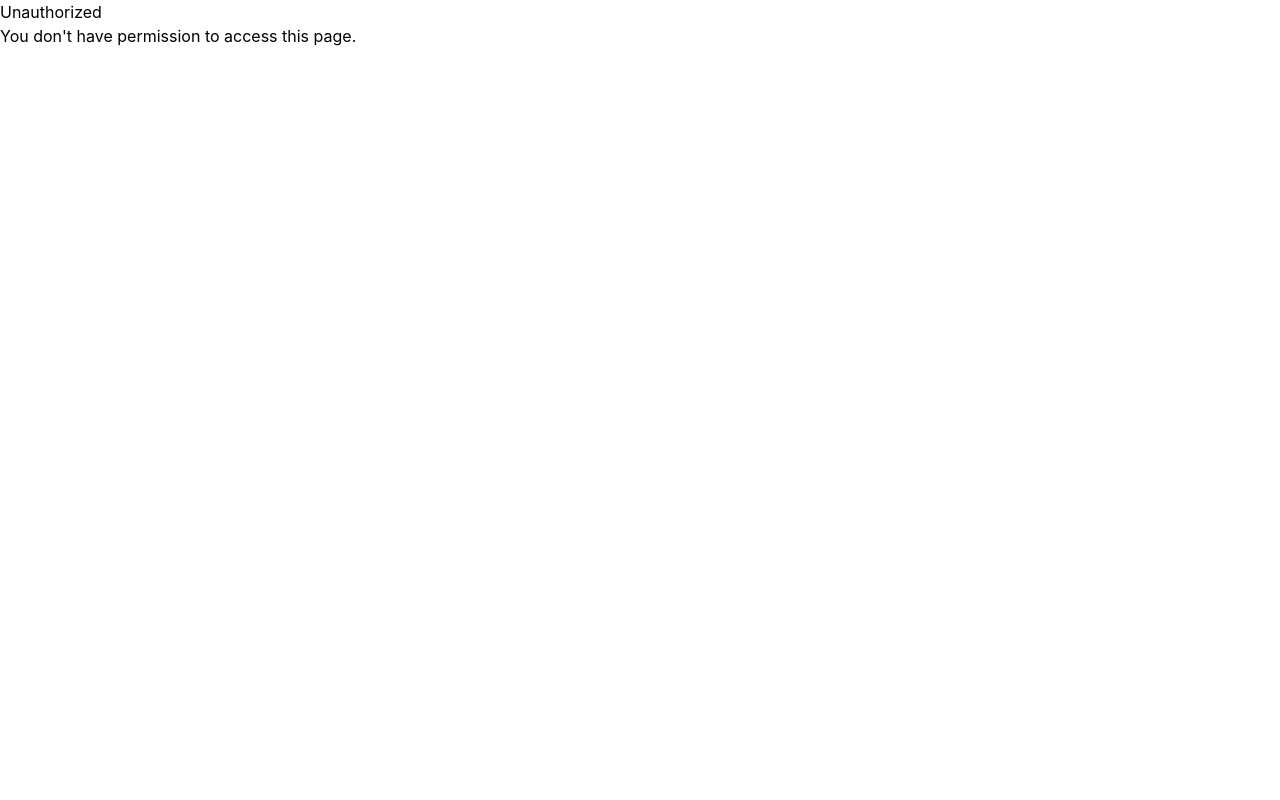
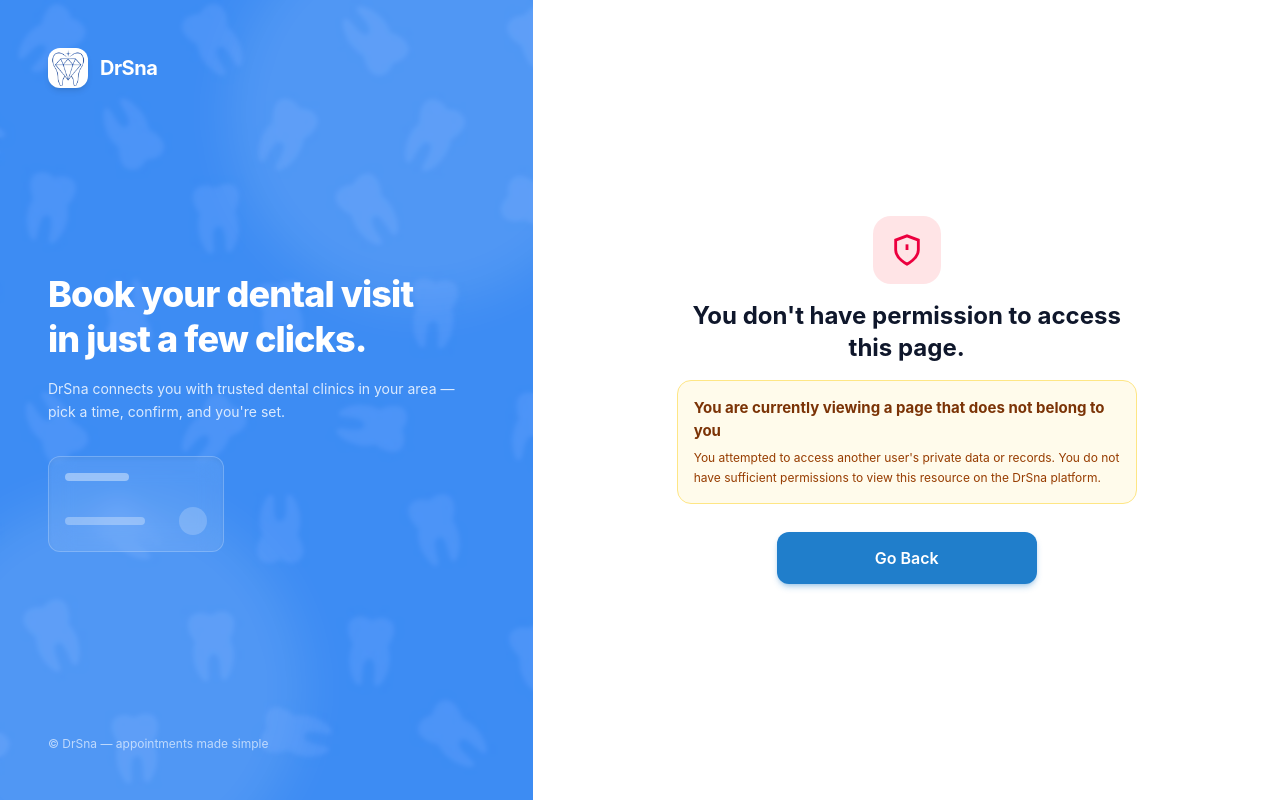
Before and after one commit to Hamzah435T/DrSnna, a React (Vite) app: page /unauthorized in a window 1280 px wide. Built offline with nearby package versions, Linux system fonts and the light colour scheme.

Commit message:
add design

```diff
--- a/src/pages/Landing.jsx
+++ b/src/pages/Landing.jsx
@@ -1,5 +1,5 @@
 import { useState } from 'react';
-import {useNavigate} from "react-router";
+import { Form, useNavigate } from "react-router";
 
 export default function Landing() {
     const navigate = useNavigate();
@@ -65,7 +65,7 @@ export default function Landing() {
 
                     {/* Right Actions & Auth Buttons */}
                     <div className="flex items-center gap-3">
-                        {/* Login / Register Placeholder Buttons */}
+                        {/* Login / Register Buttons */}
                         <div className="hidden sm:flex items-center gap-2">
                             <button
                                 onClick={() => navigate('/login')}
@@ -81,13 +81,15 @@ export default function Landing() {
                             </button>
                         </div>
 
-                      {/*   Logout Button
+                        {/* Logout Button */}
+                        <Form method="post" action="/logout">
                             <button
-                            onClick={() => navigate('/login')}
-                            className="bg-red-600 text-white px-4 py-1.5 sm:px-5 sm:py-2 rounded-lg font-semibold text-xs sm:text-sm shadow-sm hover:bg-red-700 transition-colors"
+                                type="submit"
+                                className="bg-red-600 text-white px-3.5 py-1.5 rounded-lg font-semibold text-xs shadow-sm hover:bg-red-700 transition-colors cursor-pointer"
                             >
                                 Log out
-                        </button>*/}
+                            </button>
+                        </Form>
 
                         {/* User Avatar */}
                         <div className="w-9 h-9 rounded-xl bg-sky-700 text-white font-semibold text-xs flex items-center justify-center shadow-sm">
--- a/src/pages/Register.jsx
+++ b/src/pages/Register.jsx
@@ -19,13 +19,15 @@ export default function Register() {
                 <div className="absolute -right-20 -top-20 h-96 w-96 rounded-full bg-white/10 blur-xl pointer-events-none" />
                 <div className="absolute -bottom-20 -left-20 h-96 w-96 rounded-full bg-white/10 blur-xl pointer-events-none" />
 
-                {/* Logo */}
-                <div className="relative z-10 flex items-center gap-3">
+                <Link
+                    to="/"
+                    className="relative z-10 flex items-center gap-3 cursor-pointer hover:opacity-90 transition-opacity w-fit"
+                >
                     <div className="flex h-10 w-10 items-center justify-center rounded-xl bg-white text-blue-600 shadow-md overflow-hidden">
                         <img src="logo.png" alt="logo" className="h-full w-full object-cover" />
                     </div>
                     <span className="text-xl font-bold tracking-tight">DrSnna</span>
-                </div>
+                </Link>
 
                 {/* Hero Text */}
                 <div className="relative z-10 max-w-md space-y-4">
--- a/src/pages/Unauthorized.jsx
+++ b/src/pages/Unauthorized.jsx
@@ -1,8 +1,101 @@
-export default function Unauthorized() {
+import { Link, useNavigate } from "react-router"; // استخدم "react-router-dom" إذا كنت تستخدم النسخة الشائعة
+
+export default function Unauthorized({ onGoBack }) {
+    const navigate = useNavigate();
+
+    const handleBack = () => {
+        if (onGoBack) {
+            onGoBack();
+        } else {
+            navigate('/'); // التوجيه المباشر لصفحة الـ Landing
+        }
+    };
+
     return (
-        <div>
-            <h1>Unauthorized</h1>
-            <p>You don't have permission to access this page.</p>
+        <div className="flex min-h-screen w-full bg-white font-sans">
+            {/* Left side: Brand Banner */}
+            <div
+                className="relative hidden w-5/12 flex-col justify-between overflow-hidden p-12 text-white lg:flex bg-cover bg-center"
+                style={{ backgroundImage: "url('/bg.png')" }}
+            >
+                {/* Overlay لدمج اللون الأزرق مع الصورة وجعل النص واضح */}
+                <div className="absolute inset-0 bg-blue-500/70 backdrop-blur-[2px]" />
+
+                {/* Visual Elements */}
+                <div className="absolute -right-20 -top-20 h-96 w-96 rounded-full bg-white/10 blur-xl pointer-events-none" />
+                <div className="absolute -bottom-20 -left-20 h-96 w-96 rounded-full bg-white/10 blur-xl pointer-events-none" />
+
+                {/* Logo */}
+                <Link
+                    to="/"
+                    className="relative z-10 flex items-center gap-3 cursor-pointer hover:opacity-90 transition-opacity w-fit"
+                >
+                    <div className="flex h-10 w-10 items-center justify-center rounded-xl bg-white text-blue-600 shadow-md overflow-hidden">
+                        <img src="/logo.png" alt="logo" className="h-full w-full object-cover" />
+                    </div>
+                    <span className="text-xl font-bold tracking-tight">DrSna</span>
+                </Link>
+
+                {/* Hero Text */}
+                <div className="relative z-10 max-w-md space-y-4">
+                    <h1 className="text-4xl font-extrabold leading-tight tracking-tight">
+                        Book your dental visit <br />
+                        in just a few clicks.
+                    </h1>
+                    <p className="text-sm text-blue-100 leading-relaxed">
+                        DrSna connects you with trusted dental clinics in your area — pick a time, confirm, and you're set.
+                    </p>
+
+                    <div className="mt-8 flex h-24 w-44 flex-col justify-between rounded-xl bg-white/10 p-4 backdrop-blur-md border border-white/20 shadow-inner">
+                        <div className="h-2 w-16 rounded bg-white/40" />
+                        <div className="flex items-center justify-between">
+                            <div className="h-2 w-20 rounded bg-white/30" />
+                            <div className="h-7 w-7 rounded-full bg-white/20" />
+                        </div>
+                    </div>
+                </div>
+
+                {/* Footer النص السفلي */}
+                <div className="relative z-10 text-xs text-blue-100/80">
+                    © DrSna — appointments made simple
+                </div>
+            </div>
+
+            {/* Right side: Unauthorized Message */}
+            <div className="flex flex-1 items-center justify-center bg-white p-8">
+                <div className="flex w-full max-w-[460px] flex-col items-center text-center">
+
+                    <div className="mb-4 flex h-[68px] w-[68px] items-center justify-center rounded-[18px] bg-rose-100">
+                        <svg className="h-[34px] w-[34px] stroke-rose-600" viewBox="0 0 24 24" fill="none" strokeWidth="2">
+                            <path d="M12 22s8-4 8-10V5l-8-3-8 3v7c0 6 8 10 8 10z" />
+                            <line x1="12" y1="8" x2="12" y2="12" />
+                            <line x1="12" y1="16" x2="12.01" y2="16" />
+                        </svg>
+                    </div>
+
+                    <h2 className="mb-4 text-2xl font-bold text-slate-900">
+                        You don't have permission to access this page.
+                    </h2>
+
+                    <div className="mb-7 w-full rounded-[14px] border border-amber-200 bg-amber-50 p-4 text-left">
+                        <p className="mb-1.5 text-[15px] font-bold text-amber-900">
+                            You are currently viewing a page that does not belong to you
+                        </p>
+                        <p className="text-xs leading-relaxed text-amber-800">
+                            You attempted to access another user's private data or records. You do not have sufficient permissions to view this resource on the DrSna platform.
+                        </p>
+                    </div>
+
+                    {/* Centered Back Button */}
+                    <button
+                        onClick={handleBack}
+                        className="w-[260px] cursor-pointer rounded-xl bg-[#207ecb] px-7 py-3.5 text-base font-semibold text-white shadow-md shadow-[#207ecb]/30 transition hover:bg-[#1b76be] active:scale-[0.98]"
+                    >
+                        Go Back
+                    </button>
+
+                </div>
+            </div>
         </div>
     );
 }
```
Lines whose indentation alone changed are shown as unchanged.
